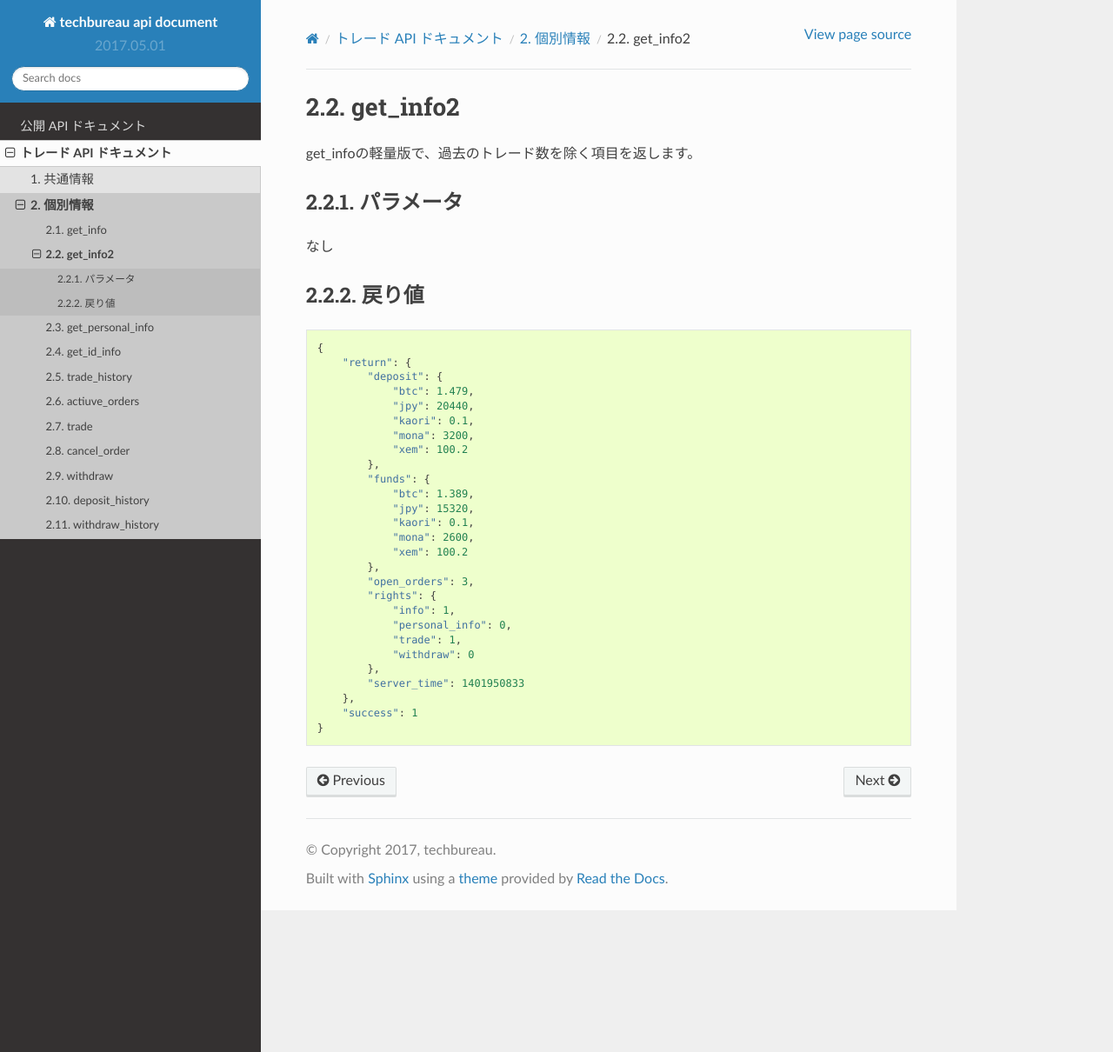
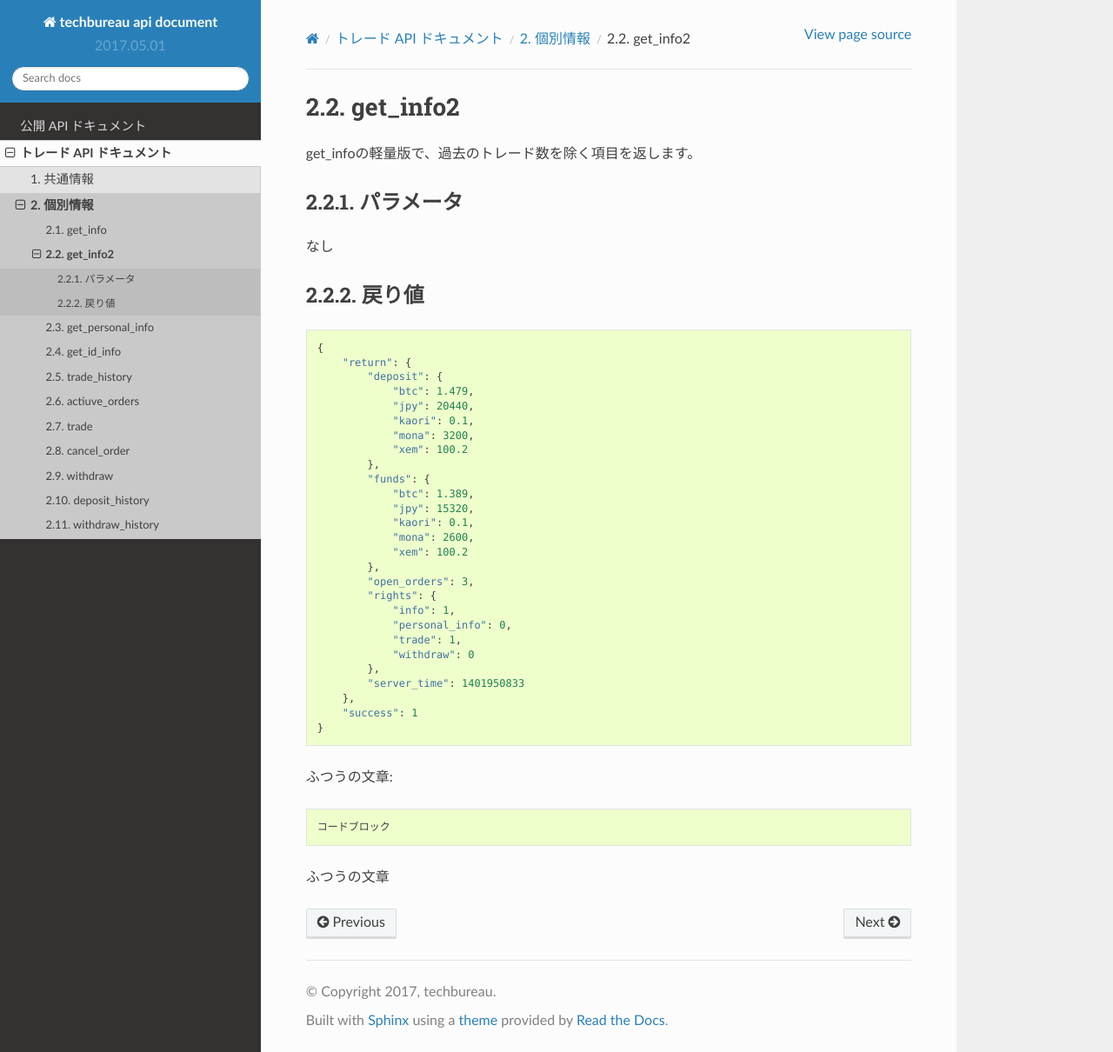
Before and after one commit to techbureau/api-doc, a Sphinx documentation site: the page built from docs/trade/2_individual/2_get_info2.rst, in a window 1280 px wide and 1210 px high. Shown: the whole window at 87% size. Built offline with Sphinx 7.4.7 and the Read the Docs theme 2.0.0, drawn with Linux system fonts in a browser that asks for light colours.

Commit message:
textの編集

```diff
--- a/docs/trade/2_individual/2_get_info2.rst
+++ b/docs/trade/2_individual/2_get_info2.rst
@@ -40,3 +40,10 @@ get_infoの軽量版で、過去のトレード数を除く項目を返します
         },
         "success": 1
     }
+
+
+ふつうの文章::
+
+    コードブロック
+
+ふつうの文章
```
